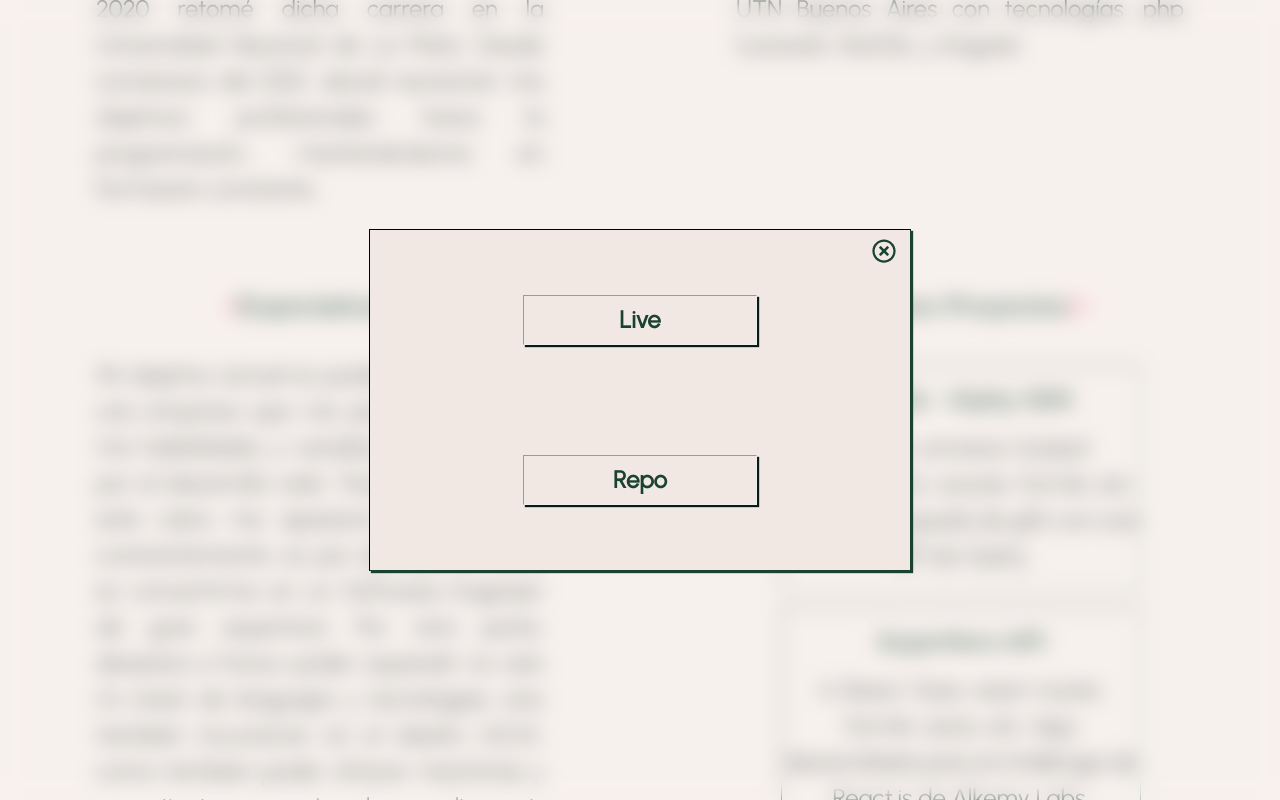
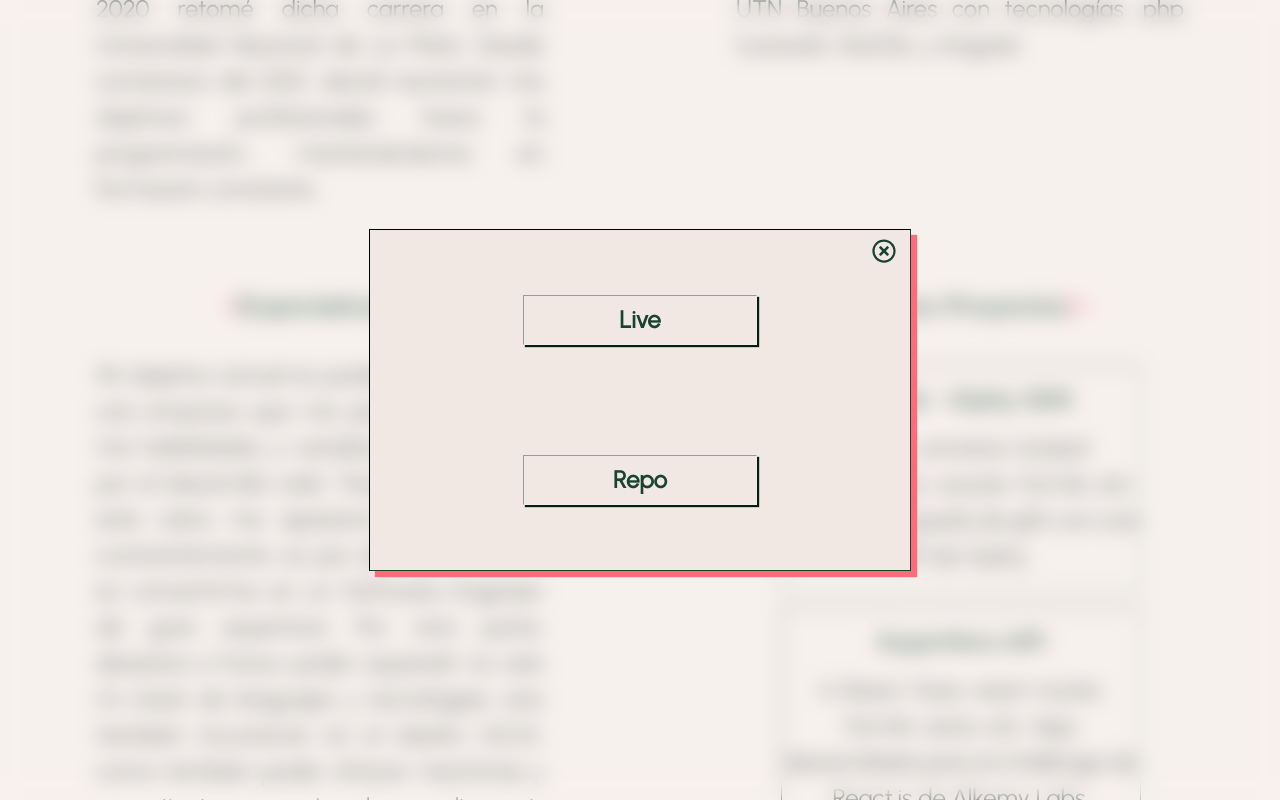
Before and after one commit to emquiroga/new-portfolio, a React (Create React App) app: page / in a window 1280 px wide. Both pictures are taken after a click on the element "GifHub - Giphy SDK". Shown: the part 1690-2490 px from the top of the page. Built offline with nearby package versions, Linux system fonts and the light colour scheme; a web font is replaced by a local one.

Commit message:
main and modal animations

```diff
--- a/src/components/Modal/Modal.jsx
+++ b/src/components/Modal/Modal.jsx
@@ -7,7 +7,7 @@ import { ModalBg, ModalWrapper, ModalClose } from "./style";
 const Modal = ({ onClose, live, repo }) => {
   return (
     <ModalBg>
-      <ModalWrapper>
+      <ModalWrapper className="animate__animated animate__slideInDown">
         <ModalClose onClick={onClose}>
           <svg
             aria-hidden="true"
--- a/src/components/Modal/style.js
+++ b/src/components/Modal/style.js
@@ -29,7 +29,7 @@ export const ModalWrapper = styled.div`
   align-items: center;
   position: relative;
   border: 1px inset ${props => props.theme.colors.textSecondary};
-  box-shadow: 2px 2px 1px 0px ${props => props.theme.colors.textSecondary};
+  box-shadow: 6px 6px 1px 0px ${props => props.theme.colors.special};
 `
 export const ModalClose = styled.button`
 display: block;
--- a/src/sections/Main.jsx
+++ b/src/sections/Main.jsx
@@ -12,7 +12,7 @@ import {
 
 const Main = () => {
   return (
-    <main className="animate__animated animate__fadeInDown">
+    <main className="animate__animated animate__fadeInLeft">
       <Box title="Sobre mí" content={about} />
       <Box title="Experiencia Laboral" content={work} />
       <Box title="Estudios" content={studies} />
--- a/src/styles/DisplayConfig.js
+++ b/src/styles/DisplayConfig.js
@@ -7,21 +7,18 @@ export const DisplayCongif = createGlobalStyle`
   body {
     line-height: 1.2;
   }
-  section:nth-of-type(1) {
+  section {
     height: 100vh;
     margin: 10vh 0 0 0;
+    display: grid;
+    grid-template-columns: repeat(2, 1fr);
+    grid-template-rows: repeat(6, 1fr);
   }
   h2 {
     font-size: ${sizes.fontSizes.xlarge};
   }
   p, div {
     font-size: ${sizes.fontSizes.medium};
-  }
-  section:nth-of-type(1) {
-    display: grid;
-    grid-template-columns: repeat(2, 1fr);
-    grid-template-rows: repeat(6, 1fr);
-
   }
   figure {
     grid-column: 1;
--- a/src/styles/GlobalStyles.js
+++ b/src/styles/GlobalStyles.js
@@ -44,8 +44,6 @@ body {
 section {
   padding:  0;
   width: 100%;
-}
-section:nth-of-type(1){
   margin: 10vh 0 20vh 0;
 }
 main {
```
